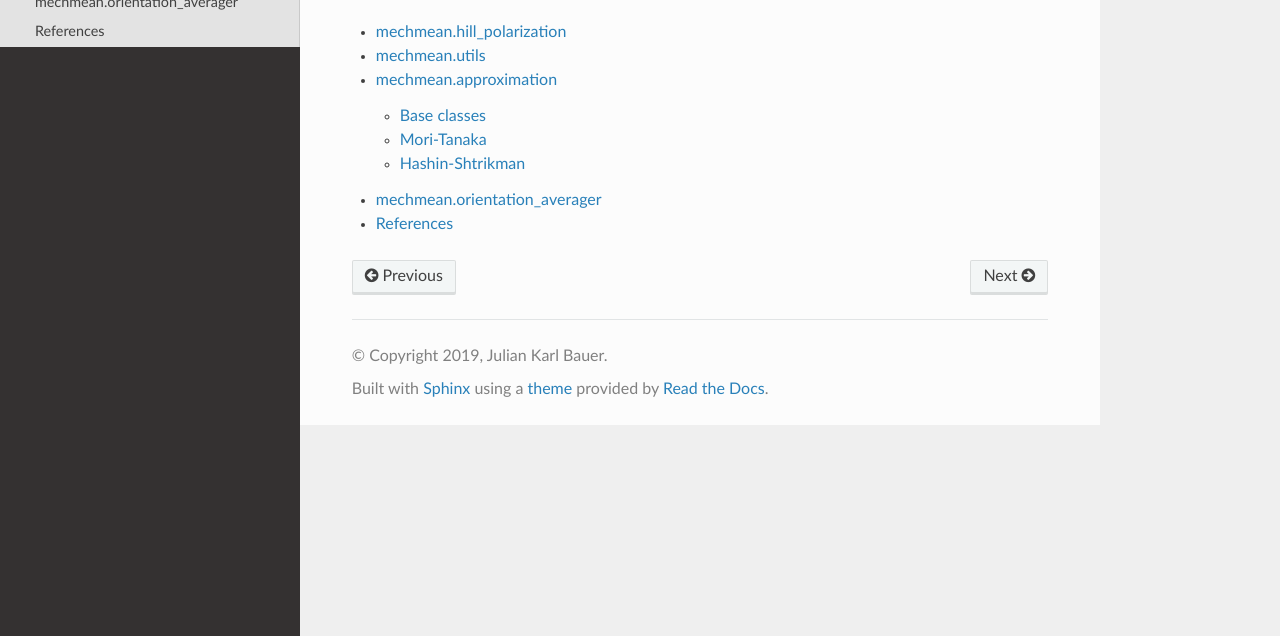
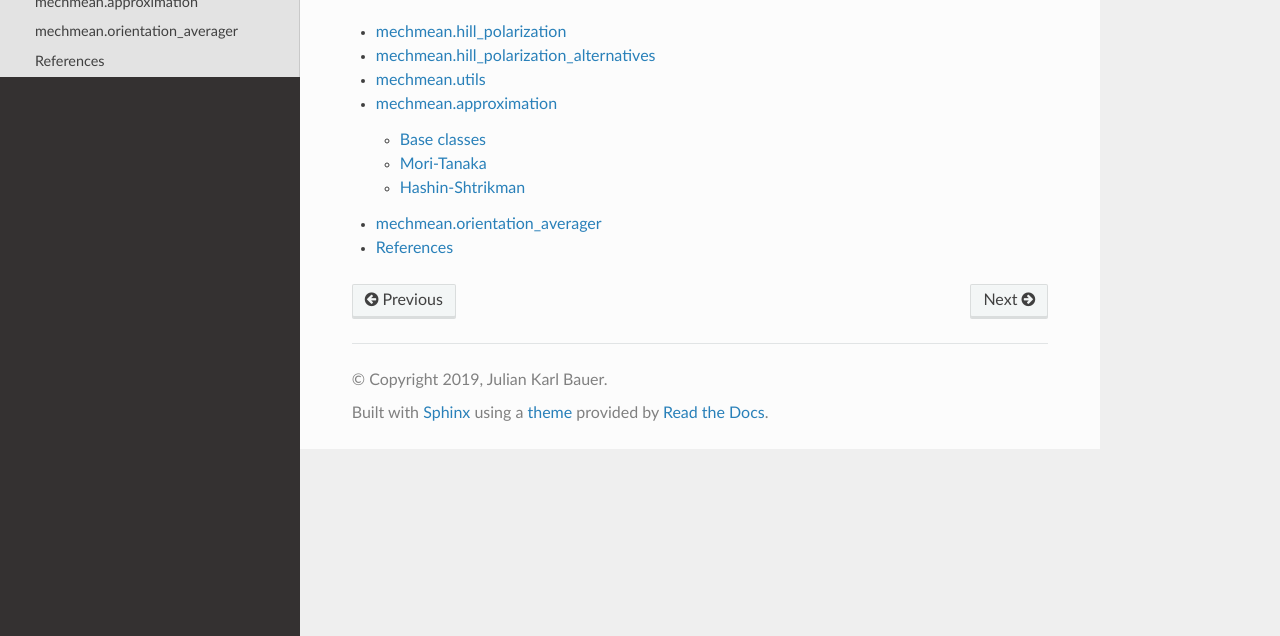
Before and after one commit to JulianKarlBauer/mechmean, a Sphinx documentation site: the page built from docs/source/index.rst, in a window 1280 px wide, cut to the strip 264-900 px from the top of the page. Built offline with Sphinx 7.4.7 and the Read the Docs theme 2.0.0, drawn with Linux system fonts in a browser that asks for light colours; some of the changed text lies outside the part shown.

Commit message:
Add hill polarizaion alternatives to doc

```diff
--- /dev/null
+++ b/docs/source/hill_polarization_alternatives.rst
@@ -0,0 +1,5 @@
+mechmean.hill_polarization_alternatives
+---------------------------------------
+
+.. automodule:: mechmean.hill_polarization_alternatives
+    :members:
--- a/docs/source/index.rst
+++ b/docs/source/index.rst
@@ -7,6 +7,7 @@ mechmean
     :maxdepth: 4
 
     hill_polarization
+    hill_polarization_alternatives
     utils
     approximation/index
     orientation_averager
```
